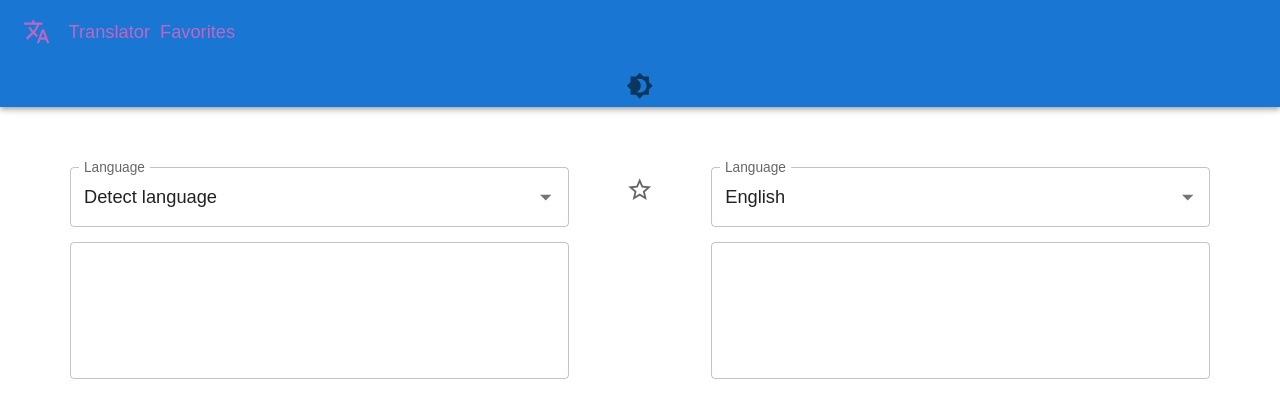
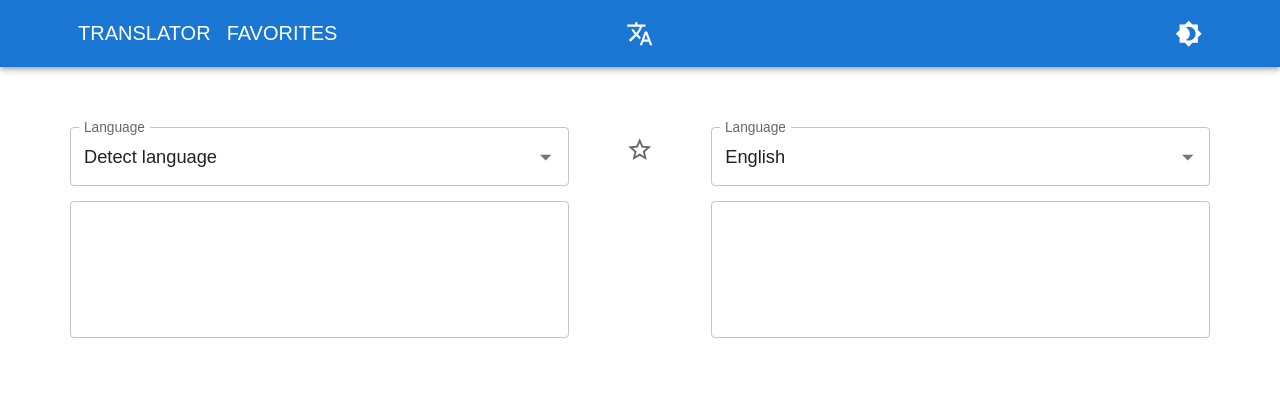
Before and after one commit to kirillstepanchuk/azati-test, a React app in the folder client/: page / in a window 1280 px wide. Shown: the top 418 px of the page. Built offline with nearby package versions, Linux system fonts and the light colour scheme; no server answers.

Commit message:
add styles to themes

```diff
--- a/client/src/components/Container/Container.jsx
+++ b/client/src/components/Container/Container.jsx
@@ -5,7 +5,6 @@ import { createStyles, makeStyles } from "@mui/styles";
 const useStyles = makeStyles((theme) =>
   createStyles({
     container: {
-      marginTop: theme.spacing(12),
       paddingLeft: theme.spacing(14),
       paddingRight: theme.spacing(14),
       [theme.breakpoints.down("sm")]: {
--- a/client/src/components/CustomThemeProvider/CustomThemeProvider.jsx
+++ b/client/src/components/CustomThemeProvider/CustomThemeProvider.jsx
@@ -24,6 +24,14 @@ const CustomThemeProvider = ({ children }) => {
       createTheme({
         palette: {
           mode,
+          headerLink: {
+            main: "#fff",
+            contrastText: "#fff",
+          },
+          headerMenuLink:
+            mode === "light"
+              ? { main: "#000", contrastText: "#000" }
+              : { main: "#fff", contrastText: "#fff" },
         },
         spacing: 5,
         typography: {
--- a/client/src/components/Header/Header.jsx
+++ b/client/src/components/Header/Header.jsx
@@ -1,51 +1,134 @@
-import React from "react";
-import { AppBar, Grid, IconButton, Toolbar, Typography } from "@mui/material";
+import React, { useState } from "react";
+import {
+  AppBar,
+  Grid,
+  IconButton,
+  Toolbar,
+  Typography,
+  Box,
+  Menu,
+  MenuItem,
+  Button,
+} from "@mui/material";
 import { makeStyles, createStyles } from "@mui/styles";
 import TranslateIcon from "@mui/icons-material/Translate";
-import { Link } from "react-router-dom";
+import MenuIcon from "@mui/icons-material/Menu";
+
+import { Link as RouterLink } from "react-router-dom";
 
 import { ROUTE_PAGES } from "../../constants";
 import ThemeSwitch from "../ThemeSwitch/ThemeSwitch";
+import Container from "../Container/Container";
 
 const useStyles = makeStyles((theme) =>
   createStyles({
-    logo: {
-      color: theme.palette.secondary.light,
-    },
-    linkText: {
-      color: theme.palette.secondary.light,
-    },
-    link: {
-      textDecoration: "none",
-      marginRight: theme.spacing(2),
+    mainContainer: {
+      paddingTop: theme.spacing(2),
+      paddingBottom: theme.spacing(2),
     },
   })
 );
 
 const Header = () => {
+  const [anchorElNav, setAnchorElNav] = useState(null);
   const classes = useStyles();
 
+  const handleOpenNavMenu = (event) => {
+    setAnchorElNav(event.currentTarget);
+  };
+
+  const handleCloseNavMenu = () => {
+    setAnchorElNav(null);
+  };
+
   return (
-    <Grid container direction="row" alignItems="center">
-      <AppBar position="relative">
-        <Toolbar>
-          <Link className={classes.link} to={ROUTE_PAGES.main}>
-            <IconButton>
-              <TranslateIcon className={classes.logo} />
-            </IconButton>
-          </Link>
+    <AppBar position="relative" className={classes.mainContainer}>
+      <Container>
+        <Grid
+          container
+          direction="row"
+          alignItems="center"
+          justifyContent="space-between"
+        >
+          <Grid item xs={5.5}>
+            <Grid sx={{ flexGrow: 1, display: { xs: "flex", md: "none" } }}>
+              <IconButton
+                size="large"
+                onClick={handleOpenNavMenu}
+                color="headerLink"
+              >
+                <MenuIcon />
+              </IconButton>
+              <Menu
+                anchorEl={anchorElNav}
+                keepMounted
+                open={Boolean(anchorElNav)}
+                onClose={handleCloseNavMenu}
+                sx={{
+                  display: { xs: "block", md: "none" },
+                }}
+              >
+                <MenuItem onClick={handleCloseNavMenu}>
+                  <Button
+                    component={RouterLink}
+                    to={ROUTE_PAGES.main}
+                    color="headerMenuLink"
+                  >
+                    Translator
+                  </Button>
+                </MenuItem>
 
-          <Link className={classes.link} to={ROUTE_PAGES.main}>
-            <Typography className={classes.linkText}>Translator</Typography>
-          </Link>
+                <MenuItem onClick={handleCloseNavMenu}>
+                  <Button
+                    component={RouterLink}
+                    to={ROUTE_PAGES.favorites}
+                    color="headerMenuLink"
+                  >
+                    Favorites
+                  </Button>
+                </MenuItem>
+              </Menu>
+            </Grid>
 
-          <Link className={classes.link} to={ROUTE_PAGES.favorites}>
-            <Typography className={classes.linkText}>Favorites</Typography>
-          </Link>
-        </Toolbar>
-        <ThemeSwitch />
-      </AppBar>
-    </Grid>
+            <Grid sx={{ flexGrow: 1, display: { xs: "none", md: "flex" } }}>
+              <Button
+                component={RouterLink}
+                to={ROUTE_PAGES.main}
+                className={classes.link}
+                color="headerLink"
+              >
+                Translator
+              </Button>
+
+              <Button
+                component={RouterLink}
+                to={ROUTE_PAGES.favorites}
+                className={classes.link}
+                color="headerLink"
+              >
+                Favorites
+              </Button>
+            </Grid>
+          </Grid>
+
+          <Grid item xs={1}>
+            <Grid container justifyContent="center">
+              <RouterLink className={classes.link} to={ROUTE_PAGES.main}>
+                <IconButton className={classes.logo} color="headerLink">
+                  <TranslateIcon />
+                </IconButton>
+              </RouterLink>
+            </Grid>
+          </Grid>
+
+          <Grid item xs={5.5}>
+            <Grid container justifyContent="flex-end">
+              <ThemeSwitch />
+            </Grid>
+          </Grid>
+        </Grid>
+      </Container>
+    </AppBar>
   );
 };
 
--- a/client/src/components/ThemeSwitch/ThemeSwitch.jsx
+++ b/client/src/components/ThemeSwitch/ThemeSwitch.jsx
@@ -11,7 +11,7 @@ const ThemeSwitch = () => {
   const colorMode = useContext(ColorModeContext);
 
   return (
-    <IconButton onClick={colorMode.toggleColorMode}>
+    <IconButton onClick={colorMode.toggleColorMode} color="headerLink">
       {theme.palette.mode === "dark" ? (
         <Brightness7Icon />
       ) : (
--- a/client/src/pages/Translator.jsx
+++ b/client/src/pages/Translator.jsx
@@ -20,7 +20,9 @@ import isFavoriteTranslationExists from "../utils/isFavoriteTranslationExists";
 
 const useStyles = makeStyles((theme) =>
   createStyles({
-    mainGrid: {},
+    mainGrid: {
+      marginTop: theme.spacing(12),
+    },
   })
 );
 
```
